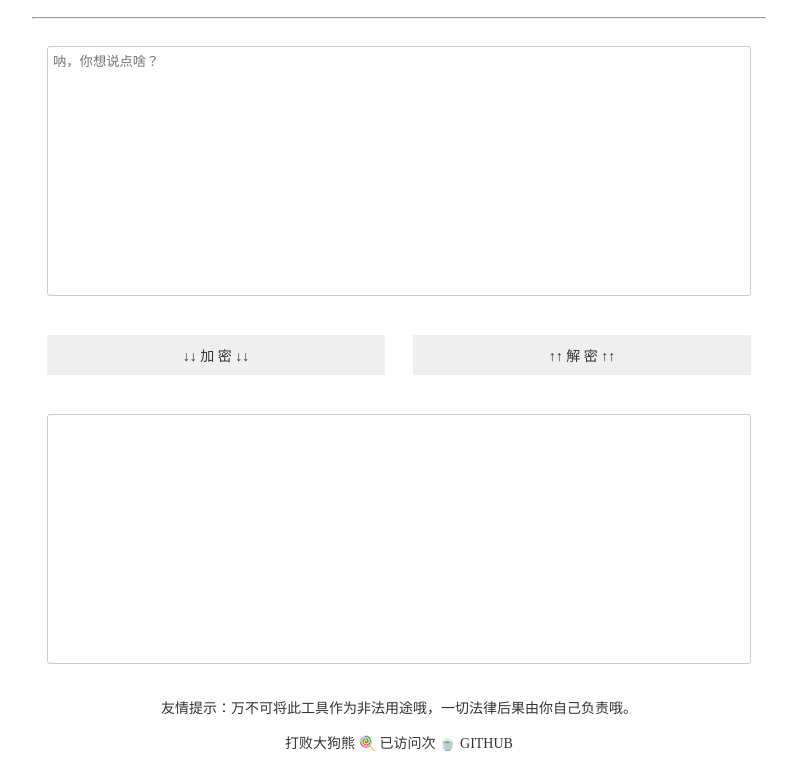
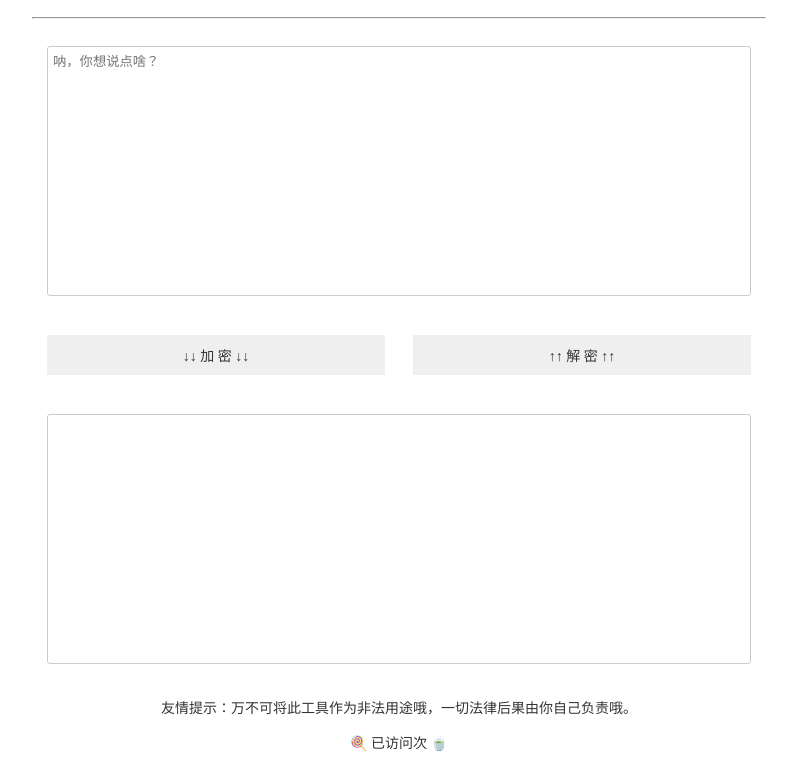
Before and after one commit to 56warmers/cipher, a plain HTML site: page src/index.html in a window 1280 px wide. Shown: the part 58-826 px from the top of the page, without its empty margins (241-1038 px from the left). Drawn offline with Linux system fonts and the light colour scheme; some icons are missing.

Commit message:
Update index.html

```diff
--- a/src/index.html
+++ b/src/index.html
@@ -32,7 +32,7 @@
   <footer id="footer">
     <p>友情提示：万不可将此工具作为非法用途哦，一切法律后果由你自己负责哦。</p>
     <p>
-      <a href="https://blog.del.pub" target="_blank" title="在这里能找到我哦！">打败大狗熊</a> 🍭 已访问<span id="busuanzi_value_page_pv"><i class="fa-solid fa-loader fa-spin fa-fw" aria-hidden="true"></i></span>次 🍵 <a href="https://github.com/afyi/lhqw" target="_blank" title="访问该项目的github">GITHUB</a>
+     🍭 已访问<span id="busuanzi_value_page_pv"><i class="fa-solid fa-loader fa-spin fa-fw" aria-hidden="true"></i></span>次 🍵
     </p>
   </footer>
   <script src="https://npm.elemecdn.com/penndu@1.0.0/bsz.js"></script>
```
